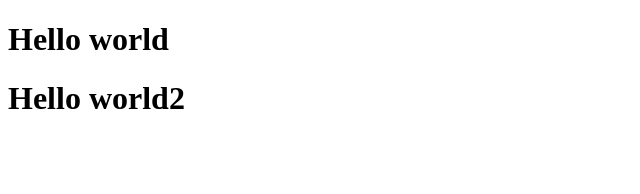
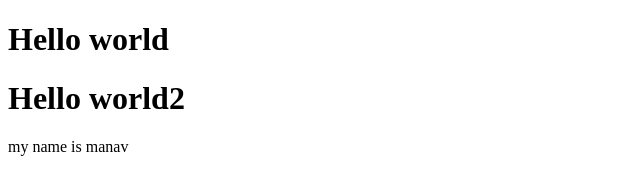
Before and after one commit to manavbhikadiya/gitlearn, a plain HTML site: page index.html in a window 1280 px wide. Shown: the whole page, without its empty margins (0-640 px from the left). Drawn offline with Linux system fonts and the light colour scheme.

Commit message:
Update index.html

```diff
--- a/index.html
+++ b/index.html
@@ -9,5 +9,6 @@
 <body>
     <h1>Hello world</h1>
     <h1>Hello world2</h1>
+    <p>my name is manav</p>
 </body>
 </html>
```
